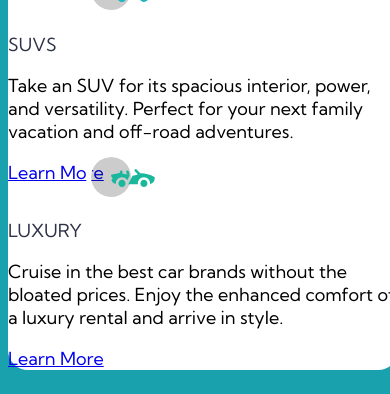
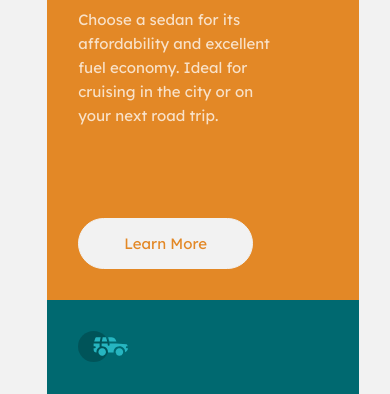
Before and after one commit to piergiorgiodellimauri/3columns, a plain HTML site: page index.html in a window 390 px wide. Shown: the part 297-691 px from the top of the page. Drawn offline with Linux system fonts and the light colour scheme.

Commit message:
Add files via upload

```diff
--- a/css/style.css
+++ b/css/style.css
@@ -1,125 +1,198 @@
-@import url('https://fonts.googleapis.com/css2?family=Kumbh+Sans:wght@400;700&display=swap');
+@import url('https://fonts.googleapis.com/css2?family=Big+Shoulders+Display&family=Lexend+Deca&display=swap');
 
 *{
   box-sizing: border-box;
-  font-size: 18px;
+  font-size: 15px;
   padding: 0;
-  font-family: 'Kumbh Sans', sans-serif;
-  font-weight: 400;
+  font-family: 'Big Shoulders Display', cursive;
+  font-family: 'Lexend Deca', sans-serif;
 }
 
 :root{
-  --dc: hsl(185, 75%, 39%);
-  --vddb: hsl(229, 23%, 23%);
-  --dgb: hsl(227, 10%, 46%);
-  --dg:hsl(0, 0%, 59%);
-  --vg:#cccccc;
+  --bo:hsl(31, 77%, 52%);
+  --dc:hsl(184, 100%, 22%);
+  --vdc:hsl(179, 100%, 13%);
+  --twp:hsla(0, 0%, 100%, 0.75);
+  --vlg:hsl(0, 0%, 95%);
 }
+
 body{
-  display: flex;
+  display:flex;
   flex-direction: column;
+  background-color: var(--vlg);
   justify-content: center;
   align-items: center;
   height: 100vh;
   width: 100vw;
-  background:url(../images/bg-pattern-top.svg), url(../images/bg-pattern-top.svg);
-  background-position:left -80px top -430px, right 50px bottom -450px;
-  background-repeat:no-repeat,no-repeat;
-  background-color: var(--dc);
-
+}
+h1{
+  font-family: 'Big Shoulders Display', cursive;
+  color: var(--vlg);
+  height: auto;
+  width: 100%;
+  margin-top: 15%;
+  font-size: 2.8rem;
+}
+p{
+  font-family: 'Lexend Deca', sans-serif;
+  color: var(--twp);
+  width: 82%;
+  line-height: 1.6;
 }
 
-h1{
-  height: auto;
-  width: 100%;
-  color: var(--vddb);
-}
-span{
-  color: var(--dg);
-  font-size: 16px;
-  font-weight: lighter;
-}
-h4{
-  color: var(--dg);
-  font-size: 15px;
-  margin-top: -3%;
-  font-weight: lighter;
-}
-
-ul{
-  list-style: none;
-}
 .card{
+  margin-top: 10%;
   display: flex;
-  flex-direction: column;
+  flex-direction: row;
   justify-content: center;
   align-items: center;
   align-content: space-evenly;
-  max-width: 450px;
   max-height: 800px;
-  border-radius: 20px;
-  border-color: var(--dc);
-  border-width: thin;
-  background-color: white;
+  max-width: 1100px;
+}
+.img{
+  position: relative;
+  height: 20%;
+  width: 20%;
+}
+.sedans{
+  position: relative;
+  display: flex;
+  flex:33%;
+  flex-direction: column;
+  background-color: var(--bo);
+  padding: 5%;
+  align-content: center;
+  transition: transform .3s;
+  border-top-left-radius: 12px;
+  border-bottom-left-radius: 12px;
+}
+.sedans:hover{
+  transform: scale(1.1);
+  border-radius: 12px;
+}
+.suv{
+  display: flex;
+  flex:33%;
+  flex-direction: column;
+  background-color: var(--dc);
+  padding: 5%;
+  align-content: center;
+  transition: transform .3s;
+}
+.suv:hover{
+  transform: scale(1.1);
+  border-radius: 12px;
+}
+.luxury{
+  display: flex;
+  flex:33%;
+  flex-direction: column;
+  background-color: var(--vdc);
+  padding: 5%;
+  align-content: center;
+  transition: transform .3s;
+  border-top-right-radius: 12px;
+  border-bottom-right-radius: 12px;
+}
+.luxury:hover{
+  transform: scale(1.1);
+  border-radius: 12px;
 }
 
-.top_card{
-  border-top-right-radius: 20px;
-  border-top-left-radius: 20px;
-  padding: 20%;
-  position: relative;
-  height: 100%;
-  width: 100%;
-  background-image: url(../images/bg-pattern-card.svg);
-  background-repeat: no-repeat;
-  background-size: cover;
-}
-.info{
-  display: flex;
-  flex-direction: column;
-  align-content: space-evenly;
-  align-items: center;
-  padding-left: 120px;
-  padding-right: 120px
+.button1 {
+    margin-top: 30%;
+    height: auto;
+    width: 70%;
+   -webkit-border-radius: 28px;
+   -moz-border-radius: 28px;
+   border-radius: 28px;
+   color: var(--bo);
+   font-family: 'Lexend Deca', sans-serif;
+   font-size: 15px;
+   font-weight: 100;
+   padding: 15px;
+   background-color: var(--vlg);
+   border: solid var(--vlg) 1px;
+   text-decoration: none;
+   display: inline-block;
+   cursor: pointer;
+   text-align: center;
 }
 
-.img{
-  position: relative;
-  margin-top: -12%;
-  margin-right: 20%;
-  margin-left: 20%;
-  border: 5px solid white;
-  border-radius: 50px;
+.button1:hover {
+   background: var(--bo);
+   border: solid var(--vlg) 1px;
+   -webkit-border-radius: 20px;
+   -moz-border-radius: 20px;
+   border-radius: 20px;
+   text-decoration:none;
+  color:var(--vlg);
+}
+.button2 {
+    margin-top: 30%;
+    height: auto;
+    width: 70%;
+   -webkit-border-radius: 28px;
+   -moz-border-radius: 28px;
+   border-radius: 28px;
+   color: var(--dc);
+   font-family: 'Lexend Deca', sans-serif;
+   font-size: 15px;
+   font-weight: 100;
+   padding: 15px;
+   background-color: var(--vlg);
+   border: solid var(--vlg) 1px;
+   text-decoration: none;
+   display: inline-block;
+   cursor: pointer;
+   text-align: center;
 }
 
-.stats{
-  padding-top: 2%;
-  padding-bottom: 2%;
-  height: auto;
-  width: 100%;
-  display: flex;
-  flex-direction: row;
-  border-top: solid var(--vg);
-  border-width: thin;
-  justify-content: space-evenly;
+.button2:hover {
+   background: var(--dc);
+   border: solid #F2F2F2 1px;
+   -webkit-border-radius: 20px;
+   -moz-border-radius: 20px;
+   border-radius: 20px;
+   text-decoration:none;
+  color:var(--vlg);
 }
 
-.value{
-  font-weight:bold;
-  color: var(--vddb);
-  align-items: center;
+.button3 {
+    margin-top: 30%;
+    height: auto;
+    width: 70%;
+   -webkit-border-radius: 28px;
+   -moz-border-radius: 28px;
+   border-radius: 28px;
+   color: var(--vdc);
+   font-family: 'Lexend Deca', sans-serif;
+   font-size: 15px;
+   font-weight: 100;
+   padding: 15px;
+   background-color: var(--vlg);
+   border: solid var(--vlg) 1px;
+   text-decoration: none;
+   display: inline-block;
+   cursor: pointer;
+   text-align: center;
 }
 
-.type{
-  font-size: 12px;
-  font-weight: lighter;
-  color: var(--dg);
-  line-height: 2;
-  align-items: center;
+.button3:hover {
+   background: var(--vdc);
+   border: solid #F2F2F2 1px;
+   -webkit-border-radius: 20px;
+   -moz-border-radius: 20px;
+   border-radius: 20px;
+   text-decoration:none;
+  color:var(--vlg);
 }
 
-.attribution {
-margin-top: 10%;
+
+
+.attribution{
+  margin: 8%;
   font-size: 11px;
   text-align: center;
 }
@@ -127,15 +200,61 @@ text-align: center;
   color: hsl(228, 45%, 44%);
  }
 
-@media screen and (max-width: 750px){
+ @media screen and (max-width: 750px)
+ {
   body{
-    background-color: var(--dc);
-   background-image: url(../images/bg-pattern-top.svg), url(../images/bg-pattern-bottom.svg);
-   background-position: left -670px top -580px, right -770px bottom -500px;
-   background-repeat: no-repeat, no-repeat;
+    display: flex;
+    justify-content: space-evenly;
+    align-items: center;
+    height: 2000px;
+    }
 
+  .card{
+    margin: 50%;
+    position: relative;
     display: flex;
-   align-items: center;
-   justify-content: center;
+    flex-direction: column;
+    min-height: fit-content;
+    min-height: 750px;
+    width: 80vw;
     }
+  .sedans{
+    padding: 10%;
+    transition: none;
+    border-top-left-radius: 12px;
+    border-top-right-radius: 12px;
+    border-bottom-left-radius: 0;
     }
+  /*Honestly I did't found how to remove :hover effect in media screen mode*/
+  .sedans:hover{
+    transform: none;
+    border-top-left-radius: 12px;
+    border-top-right-radius: 12px;
+    border-bottom-left-radius: 0;
+    border-bottom-right-radius: 0;
+    }
+  .suv{
+    padding: 10%;
+    transition: none;
+    }
+  .suv:hover{
+    transform: none;
+    border-radius: 0;
+    }
+  .luxury{
+    padding: 10%;
+    transition: none;
+    border-top-left-radius: 0;
+    border-top-right-radius: 0;
+    border-bottom-left-radius: 12px;
+    border-bottom-right-radius: 12px;
+    }
+  .luxury:hover{
+    transform: none;
+    border-top-left-radius: 0;
+    border-top-right-radius: 0;
+    border-bottom-left-radius: 12px;
+    border-bottom-right-radius: 12px;
+    }
+
+  }
```
Lines whose indentation alone changed are shown as unchanged.
